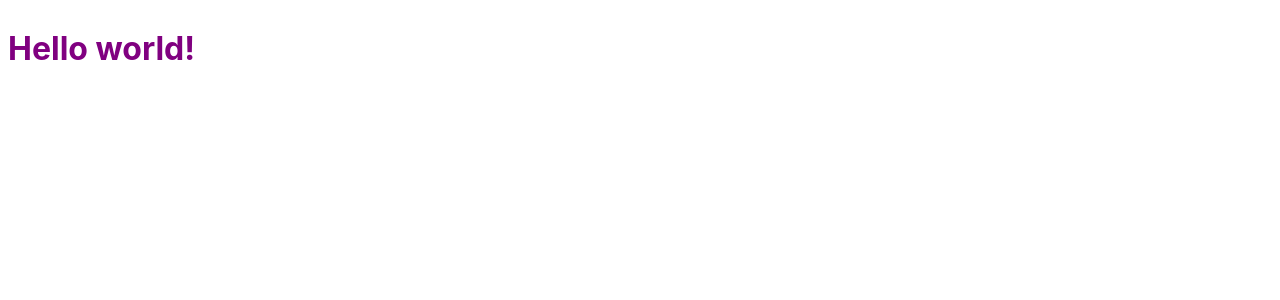
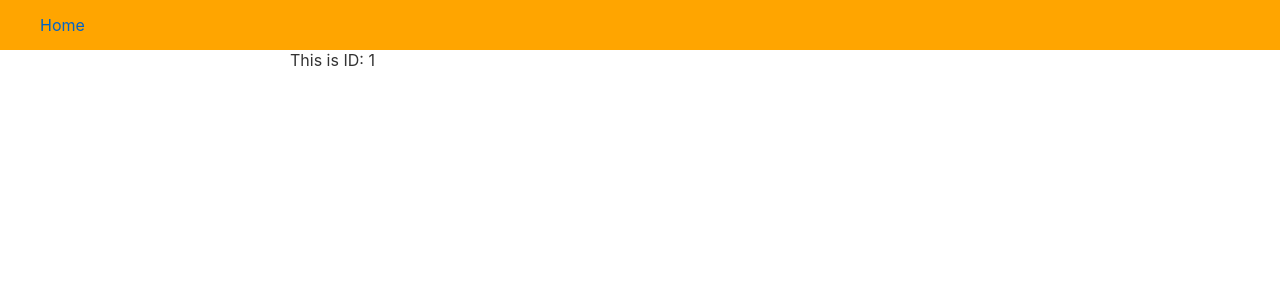
Before and after one commit to kevmodrome/svelte-hackernews-simple, a Svelte app: page /item/1 in a window 1280 px wide. Shown: the top 300 px of the page. Built offline with nearby package versions, Linux system fonts and the light colour scheme.

Commit message:
adds basic structure for application.

```diff
--- a/public/global.css
+++ b/public/global.css
@@ -7,7 +7,6 @@ html, body {
 body {
 	color: #333;
 	margin: 0;
-	padding: 8px;
 	box-sizing: border-box;
 	font-family: -apple-system, BlinkMacSystemFont, "Segoe UI", Roboto, Oxygen-Sans, Ubuntu, Cantarell, "Helvetica Neue", sans-serif;
 }
--- a/src/App.svelte
+++ b/src/App.svelte
@@ -1,11 +1,22 @@
 <script>
-	export let name;
+  import { Router, Route } from "svelte-routing";
+
+  import Navigation from "./components/Navigation.svelte";
+  import Home from "./pages/Home.svelte";
+  import SingleItem from "./pages/SingleItem.svelte";
 </script>
 
 <style>
-	h1 {
-		color: purple;
-	}
+  div {
+    max-width: 700px;
+    margin: 0 auto;
+  }
 </style>
 
-<h1>Hello {name}!</h1>
+<Router>
+  <Navigation />
+  <div>
+    <Route path="/item/:id" component={SingleItem} />
+    <Route path="/" component={Home} />
+  </div>
+</Router>
--- /dev/null
+++ b/src/components/Navigation.svelte
@@ -0,0 +1,28 @@
+<script>
+  import { Link } from "svelte-routing";
+</script>
+
+<style>
+  nav {
+    background: orange;
+    display: grid;
+    grid-template-columns: auto 1fr;
+    padding: 10px 0;
+  }
+  ul {
+    height: 30px;
+    display: grid;
+    grid-template-columns: 1fr 1fr 1fr;
+    list-style: none;
+    margin: 0;
+    align-items: center;
+  }
+</style>
+
+<nav>
+  <ul>
+    <li>
+      <Link to="/">Home</Link>
+    </li>
+  </ul>
+</nav>
--- /dev/null
+++ b/src/pages/Home.svelte
@@ -0,0 +1 @@
+Hej!
--- /dev/null
+++ b/src/pages/SingleItem.svelte
@@ -0,0 +1,5 @@
+<script>
+  export let id;
+</script>
+
+This is ID: {id}
```
Also changed, not shown: src/components/Comment.svelte (added), src/components/Item.svelte (added), src/components/List.svelte (added).
